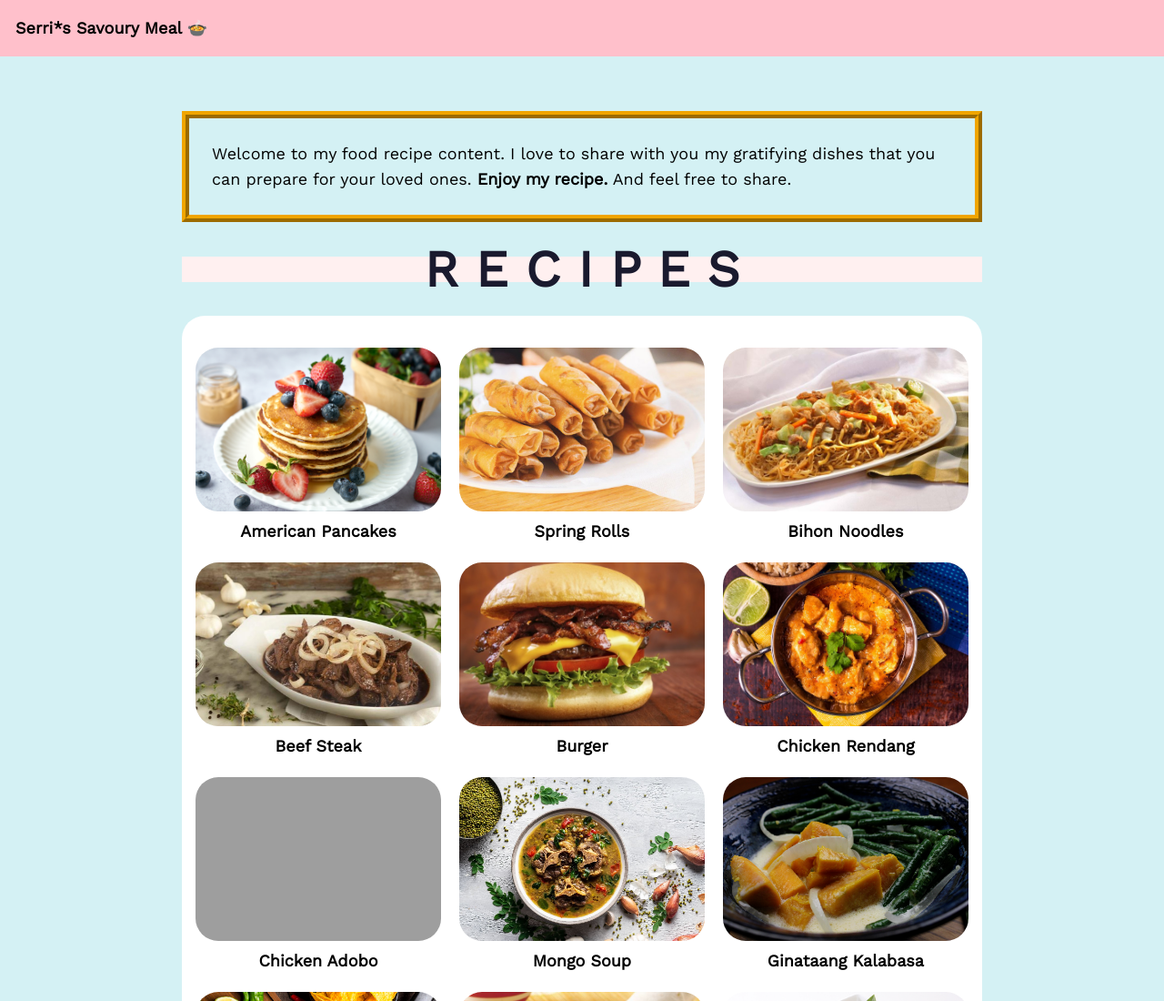
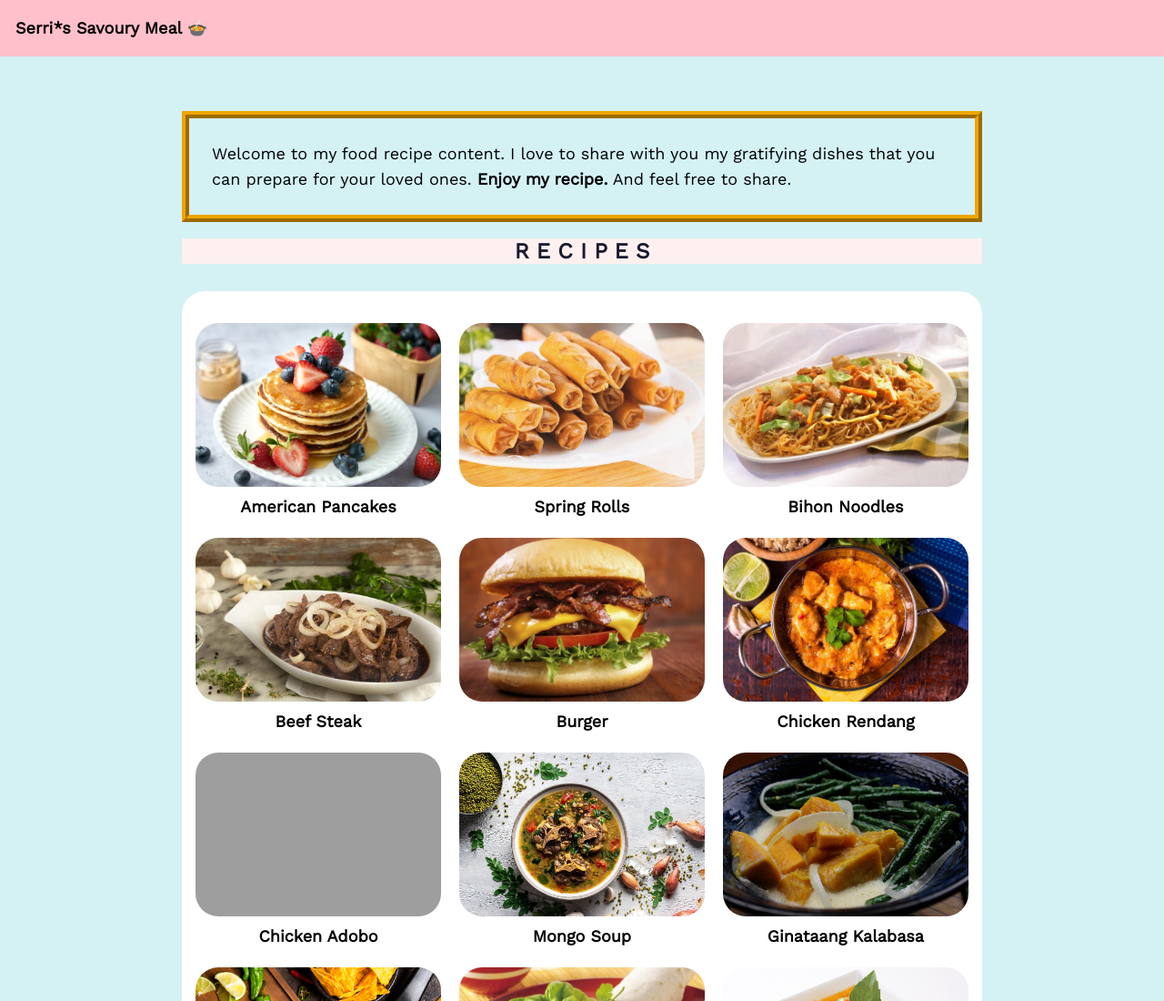
Before and after one commit to bernasaraus/recipe.github.io, a plain HTML site: page index.html in a window 1280 px wide. Shown: the top 1100 px of the page at 91% size. Drawn offline with nearby package versions, Linux system fonts and the light colour scheme; grey boxes are pictures that could not be loaded.

Commit message:
Update style.css

```diff
--- a/style.css
+++ b/style.css
@@ -129,7 +129,7 @@ img {
 .main-heading {
     color: #1a1a2e;
     font-style: sans script;
-    font-size: 3.5rem;
+    font-size: 1.5rem;
     text-align: center;
     background-color: #fff0f0;
 }
```
